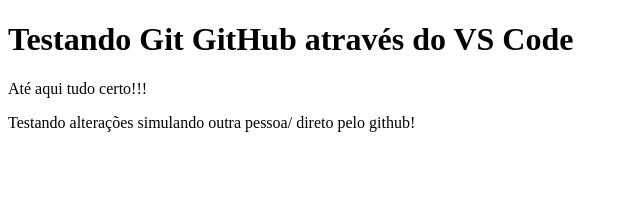
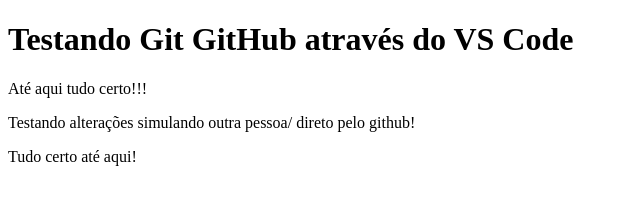
Before and after one commit to Nick1em/github-teste, a plain HTML site: page index.html in a window 1280 px wide. Shown: the whole page, without its empty margins (0-640 px from the left). Drawn offline with Linux system fonts and the light colour scheme.

Commit message:
Testes simples passaram!

```diff
--- a/index.html
+++ b/index.html
@@ -9,5 +9,6 @@
     <h1> Testando Git GitHub através do VS Code</h1>
     <p>Até aqui tudo certo!!!</p>
     <p> Testando alterações simulando outra pessoa/ direto pelo github!</p>
+    <p> Tudo certo até aqui!</p>
 </body>
 </html>
```
